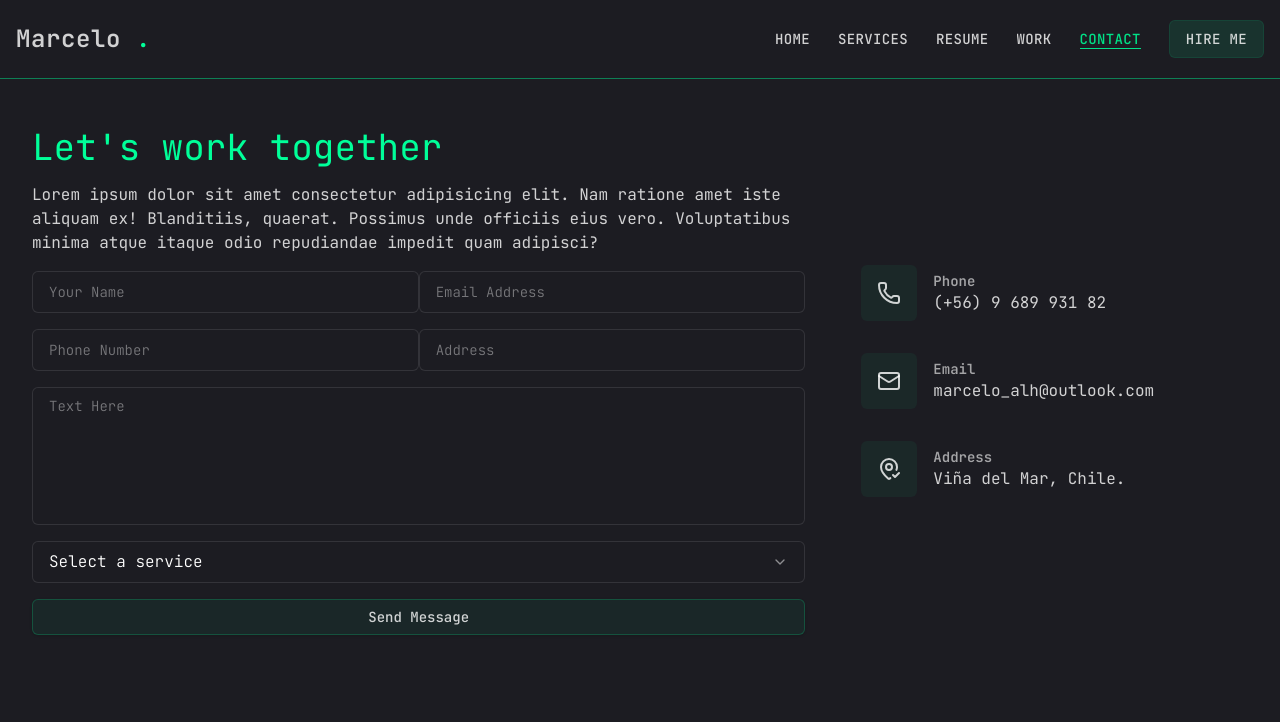
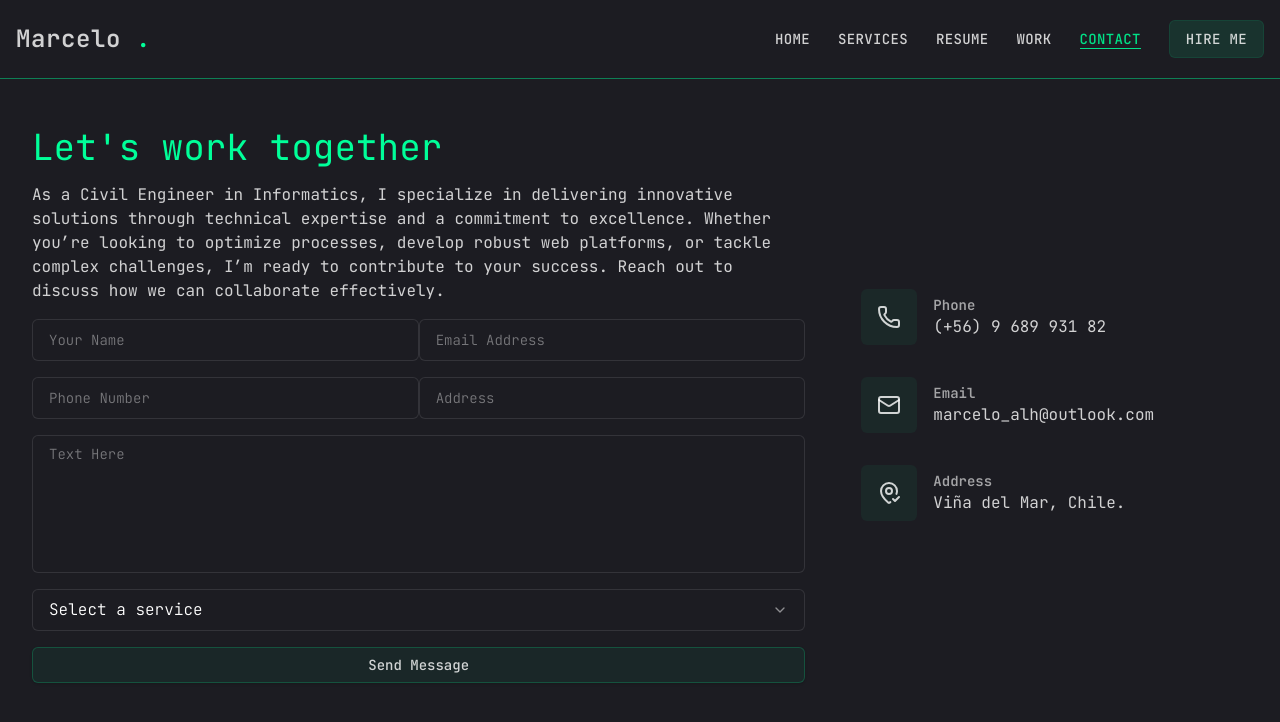
Before and after one commit to Blacklifth/myportfolio, a Next.js app: page /contact in a window 1280 px wide. Shown: the top 722 px of the page. Built offline with nearby package versions, Linux system fonts and the light colour scheme.

Commit message:
texto lets work together en pagina de contacto

```diff
--- a/components/ContactForm.tsx
+++ b/components/ContactForm.tsx
@@ -91,10 +91,12 @@ const ContactForm = () => {
                 Let&apos;s work together
             </h3>
             <p>
-                Lorem ipsum dolor sit amet consectetur adipisicing elit. Nam
-                ratione amet iste aliquam ex! Blanditiis, quaerat. Possimus unde
-                officiis eius vero. Voluptatibus minima atque itaque odio
-                repudiandae impedit quam adipisci?
+                As a Civil Engineer in Informatics, I specialize in delivering
+                innovative solutions through technical expertise and a
+                commitment to excellence. Whether you’re looking to optimize
+                processes, develop robust web platforms, or tackle complex
+                challenges, I’m ready to contribute to your success. Reach out
+                to discuss how we can collaborate effectively.
             </p>
             <>
                 {success ? (
```
